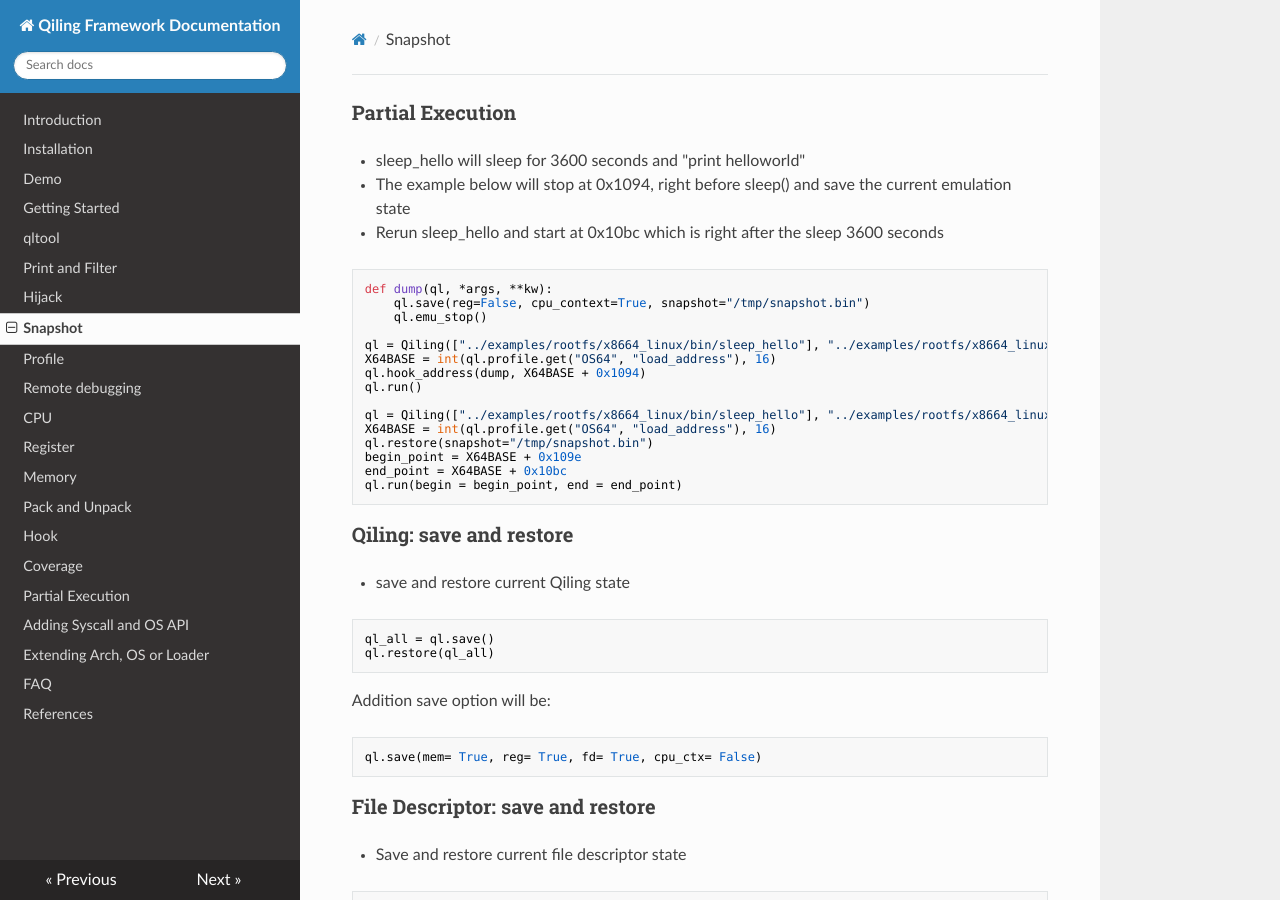
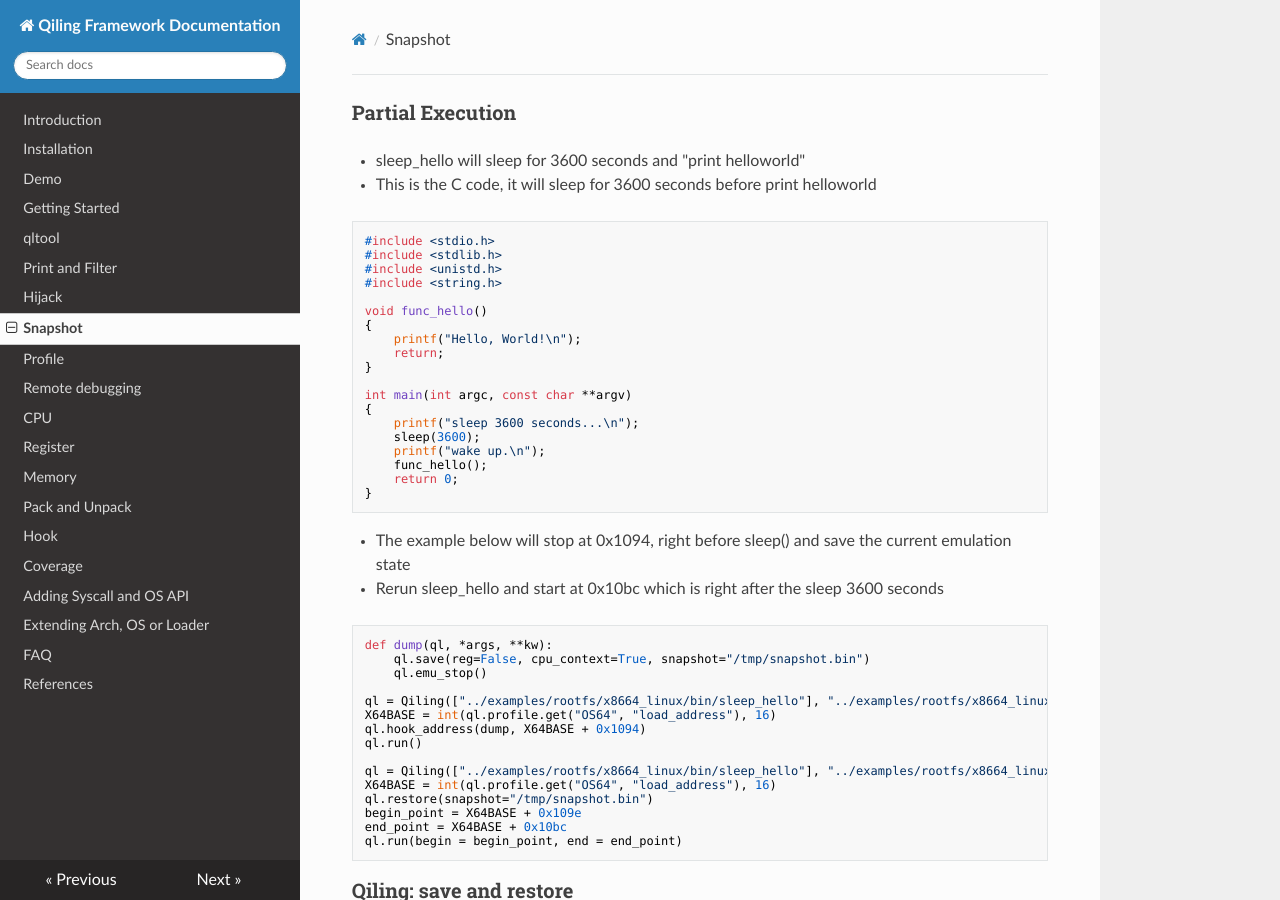
Before and after one commit to qilingframework/rtfd.io, an MkDocs documentation site: the page built from docs/snapshot.md, in a window 1280 px wide and 900 px high. Built offline with MkDocs 1.6.1, drawn with Linux system fonts in a browser that asks for light colours; nearby versions of some CDN libraries.

Commit message:
sync old and new partial

````diff
--- a/docs/snapshot.md
+++ b/docs/snapshot.md
@@ -5,6 +5,28 @@ title: Snapshot & Partial Execution
 ### Partial Execution
 
 - sleep_hello will sleep for 3600 seconds and "print helloworld"
+- This is the C code, it will sleep for 3600 seconds before print helloworld
+```c
+#include <stdio.h>
+#include <stdlib.h>
+#include <unistd.h>
+#include <string.h>
+
+void func_hello()
+{
+    printf("Hello, World!\n");
+    return;
+}
+
+int main(int argc, const char **argv)
+{
+    printf("sleep 3600 seconds...\n");
+    sleep(3600);
+    printf("wake up.\n");
+    func_hello();
+    return 0;
+}
+```
 - The example below will stop at 0x1094, right before sleep() and save the current emulation state
 - Rerun sleep_hello and start at 0x10bc which is right after the sleep 3600 seconds
 
--- a/mkdocs.yml
+++ b/mkdocs.yml
@@ -24,7 +24,6 @@ nav:
 - 'Pack and Unpack': 'struct.md'
 - 'Hook': 'hook.md'
 - 'Coverage' : coverage.md
-- 'Partial Execution': 'partial.md'
 - 'Adding Syscall and OS API': 'syscall_api.md'
 - 'Extending Arch, OS or Loader': 'extension.md'
 - 'FAQ': 'faq.md'
````
Also changed, not shown: docs/partial.md (deleted, +0 -47 lines).
